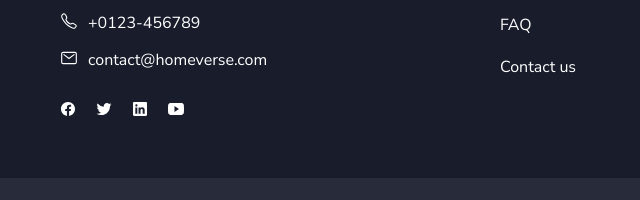
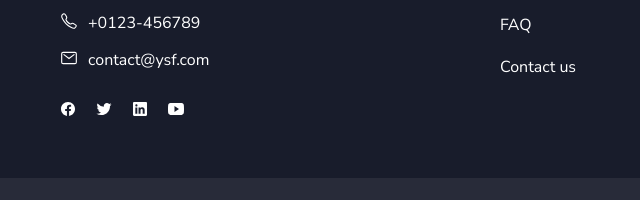
Before and after one commit to atibioke/ysf, a plain HTML site: page index.html in a window 1280 px wide. Shown: the part 5787-5987 px from the top of the page, 10-650 px from the left. Drawn offline with nearby package versions, Linux system fonts and the light colour scheme.

Commit message:
working on ysf

```diff
--- a/index.html
+++ b/index.html
@@ -1184,7 +1184,7 @@
                 <a href="mailto:contact@homeverse.com" class="contact-link">
                   <ion-icon name="mail-outline"></ion-icon>
 
-                  <span>contact@homeverse.com</span>
+                  <span>contact@ysf.com</span>
                 </a>
               </li>
             </ul>
```
